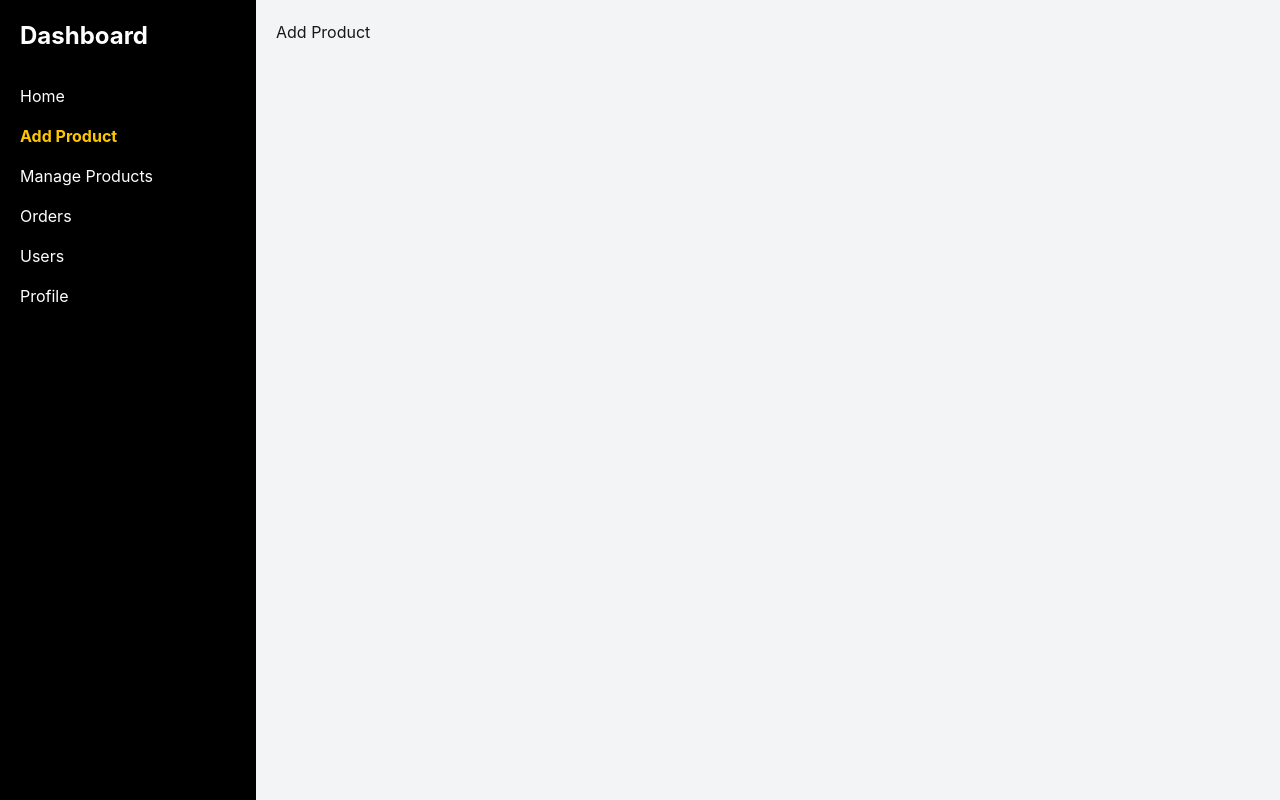
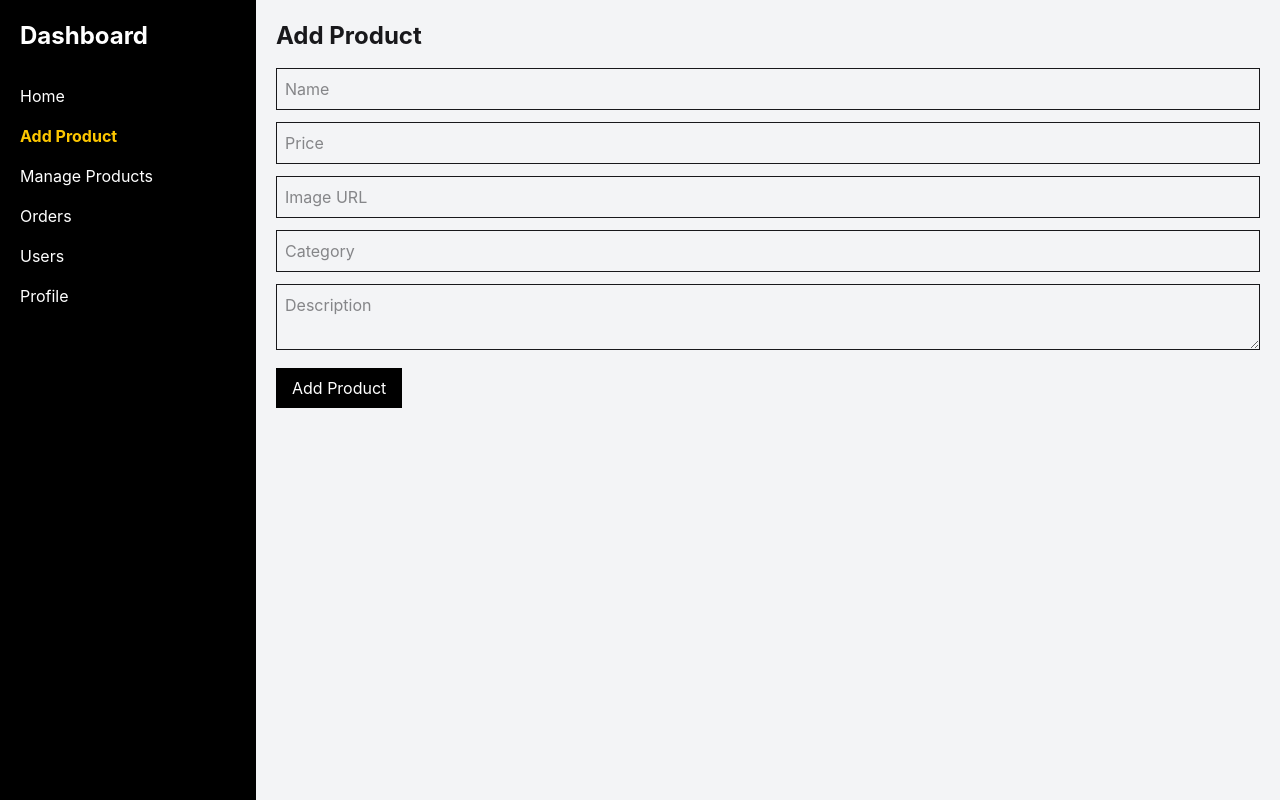
Before and after one commit to Labib-Talukdar/Dashboard-Client, a React (Vite) app: page /dashboard/add-product in a window 1280 px wide. Built offline with nearby package versions, Linux system fonts and the light colour scheme.

Commit message:
products add

```diff
--- a/package.json
+++ b/package.json
@@ -11,6 +11,7 @@
   },
   "dependencies": {
     "@tailwindcss/vite": "^4.3.0",
+    "axios": "^1.16.1",
     "react": "^19.2.6",
     "react-dom": "^19.2.6",
     "react-router": "^7.15.0",
--- a/src/main.jsx
+++ b/src/main.jsx
@@ -18,5 +18,5 @@ import "./index.css";
 ReactDOM.createRoot(document.getElementById("root")).render(
   <React.StrictMode>
     <RouterProvider router={router} />
-  </React.StrictMode>,
+  </React.StrictMode>
 );
--- a/src/pages/Home/Deshboard/AddProduct.jsx
+++ b/src/pages/Home/Deshboard/AddProduct.jsx
@@ -1,11 +1,64 @@
-import React from 'react';
+
+import { useState } from "react";
+import axios from "axios";
+
 
 const AddProduct = () => {
-    return (
-        <div>
-             <h1>Add Product</h1>
-        </div>
-    );
+  const [formData, setFormData] = useState({
+    name: "",
+    price: "",
+    image: "",
+    category: "",
+    description: "",
+  });
+
+  const handleChange = (e) => {
+    setFormData({
+      ...formData,
+      [e.target.name]: e.target.value,
+    });
+  };
+
+  const handleSubmit = async (e) => {
+    e.preventDefault();
+
+    await axios.post("http://localhost:3000/simple_desh", formData);
+
+    alert("Product added!");
+
+    setFormData({
+      name: "",
+      price: "",
+      image: "",
+      category: "",
+      description: "",
+    });
+  };
+
+  return (
+    <div>
+      <h1 className="text-2xl font-bold mb-4">Add Product</h1>
+
+      <form onSubmit={handleSubmit} className="space-y-3">
+
+        <input name="name" value={formData.name} onChange={handleChange} placeholder="Name" className="border p-2 w-full" />
+
+        <input name="price" value={formData.price} onChange={handleChange} placeholder="Price" className="border p-2 w-full" />
+
+        <input name="image" value={formData.image} onChange={handleChange} placeholder="Image URL" className="border p-2 w-full" />
+
+        <input name="category" value={formData.category} onChange={handleChange} placeholder="Category" className="border p-2 w-full" />
+
+        <textarea name="description" value={formData.description} onChange={handleChange} placeholder="Description" className="border p-2 w-full" />
+
+        <button type="submit" className="bg-black text-white px-4 py-2">
+          Add Product
+        </button>
+
+
+      </form>
+    </div>
+  );
 };
 
 export default AddProduct;
```
Also changed, not shown: 1 other file (tests, documents, lock files or other folders).
